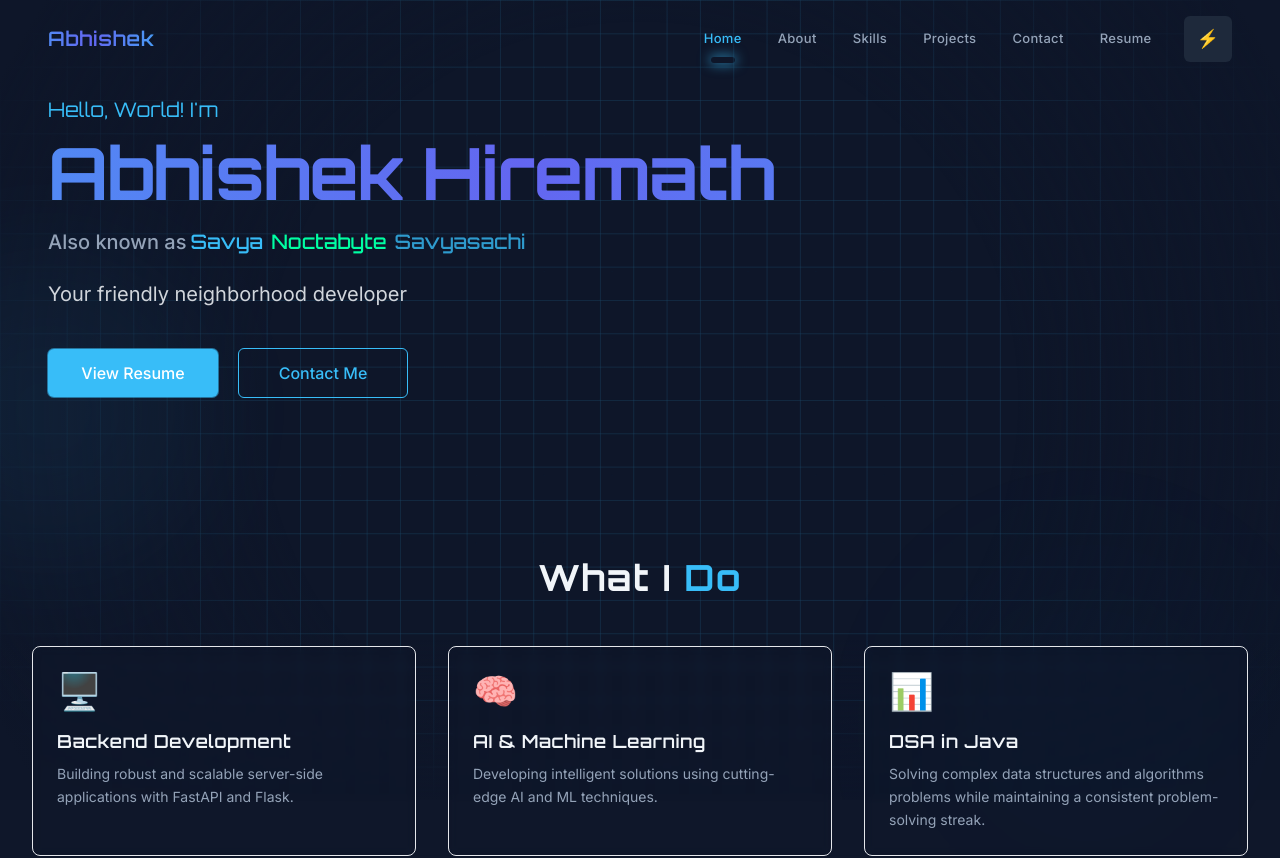
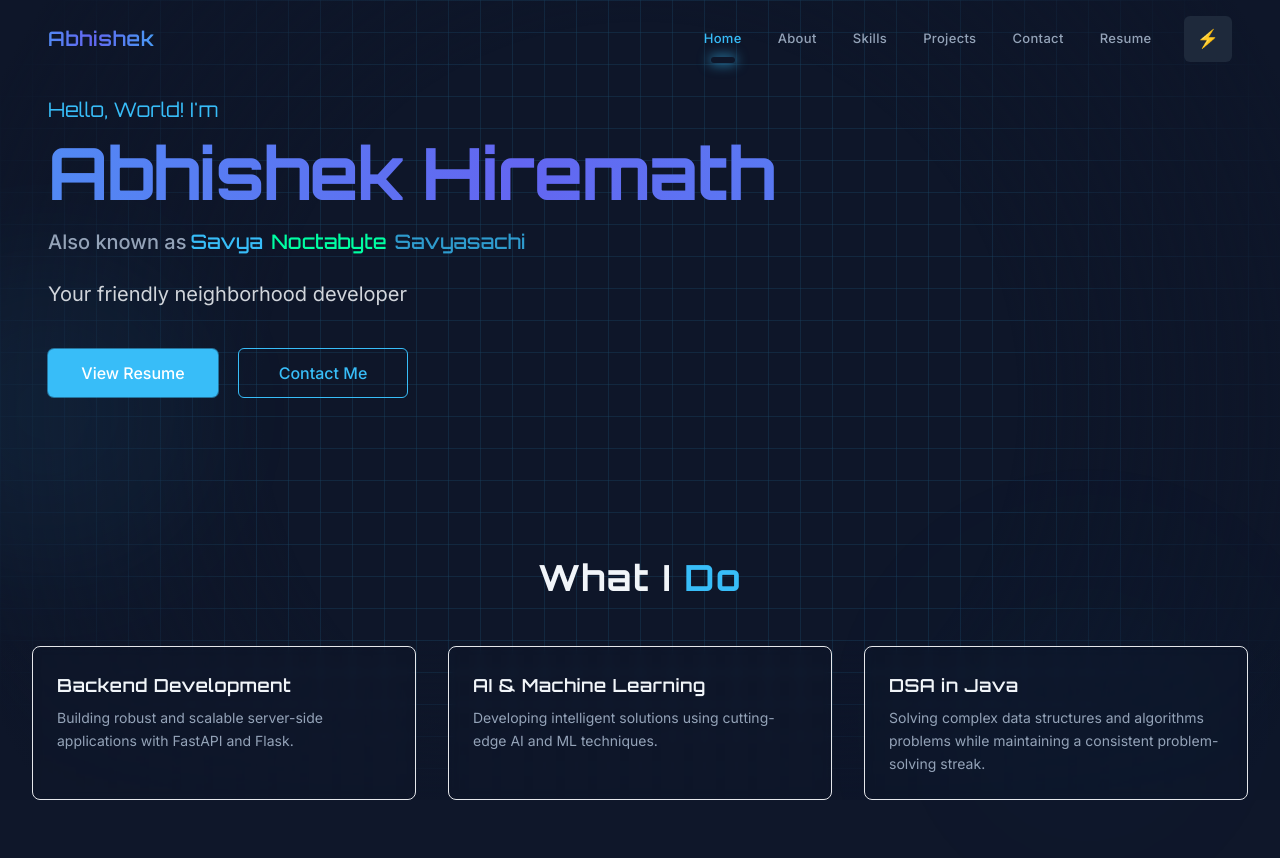
Before and after one commit to Savyasachi-2005/portfolio, a React (Vite) app: page / in a window 1280 px wide. Shown: the top 858 px of the page. Built offline with nearby package versions, Linux system fonts and the light colour scheme.

Commit message:
refactor: Remove unused icon properties from services in Home component

```diff
--- a/src/components/BackgroundFX.tsx
+++ b/src/components/BackgroundFX.tsx
@@ -28,8 +28,7 @@ const BackgroundFX: React.FC<BackgroundFXProps> = ({
 						className={`absolute inset-0 ${opacity}`}
 						style={{
 							backgroundImage:'linear-gradient(to right, color-mix(in srgb, var(--accent) 40%, transparent) 1px, transparent 1px), linear-gradient(to bottom, color-mix(in srgb, var(--accent) 40%, transparent) 1px, transparent 1px)',
-							backgroundSize:'32px 32px',
-							animation: 'pulseGrid 8s ease-in-out infinite'
+							backgroundSize:'32px 32px'
 						}}
 					/>
 					{/* Subtle diagonal grid overlay */}
@@ -37,8 +36,7 @@ const BackgroundFX: React.FC<BackgroundFXProps> = ({
 						className="absolute inset-0 opacity-[0.15]"
 						style={{
 							backgroundImage:'linear-gradient(45deg, color-mix(in srgb, var(--accent) 20%, transparent) 1px, transparent 1px)',
-							backgroundSize:'64px 64px',
-							animation: 'pulseGridOverlay 12s ease-in-out infinite'
+							backgroundSize:'64px 64px'
 						}}
 					/>
 				</>
--- a/src/components/Navbar.tsx
+++ b/src/components/Navbar.tsx
@@ -137,8 +137,8 @@ const Navbar = () => {
                   className="w-full flex items-center justify-center gap-2 rounded-lg py-2 text-sm font-medium transition-colors"
                   style={{ color:'var(--accent)', border:'1px solid var(--accent)', background:'color-mix(in srgb, var(--accent) 14%, transparent)' }}
                 >
-                  <span className="text-base" role="img" aria-hidden="true">{theme === 'cyber' ? '⚡' : '☕'}</span>
-                  {theme === 'cyber' ? 'Cyber' : 'Pro'} Mode
+                  <span className="text-base" role="img" aria-hidden="true">{theme === 'cyber' ? '☕' : '⚡'}</span>
+                  {theme === 'cyber' ? 'Pro' : 'Cyber'} Mode
                 </button>
               </li>
             </ul>
--- a/src/pages/Home.tsx
+++ b/src/pages/Home.tsx
@@ -11,18 +11,15 @@ const Home = () => {
   const services = [
     {
       title: 'Backend Development',
-      description: 'Building robust and scalable server-side applications with FastAPI and Flask.',
-      icon: '🖥️'
+      description: 'Building robust and scalable server-side applications with FastAPI and Flask.'
     },
     {
       title: 'AI & Machine Learning',
-      description: 'Developing intelligent solutions using cutting-edge AI and ML techniques.',
-      icon: '🧠'
+      description: 'Developing intelligent solutions using cutting-edge AI and ML techniques.'
     },
     {
       title: 'DSA in Java',
-      description: 'Solving complex data structures and algorithms problems while maintaining a consistent problem-solving streak.',
-      icon: '📊'
+      description: 'Solving complex data structures and algorithms problems while maintaining a consistent problem-solving streak.'
     }
   ];
 
@@ -66,7 +63,6 @@ const Home = () => {
                 transition={{ duration: 0.45, delay: index * 0.08 }}
                 viewport={{ once: true }}
               >
-                <div className="text-4xl mb-4">{service.icon}</div>
                 <h3 className="text-lg font-semibold mb-2 text-theme-text tracking-wide">{service.title}</h3>
                 <p className="text-theme-text-alt text-sm leading-relaxed">{service.description}</p>
               </motion.div>
```
